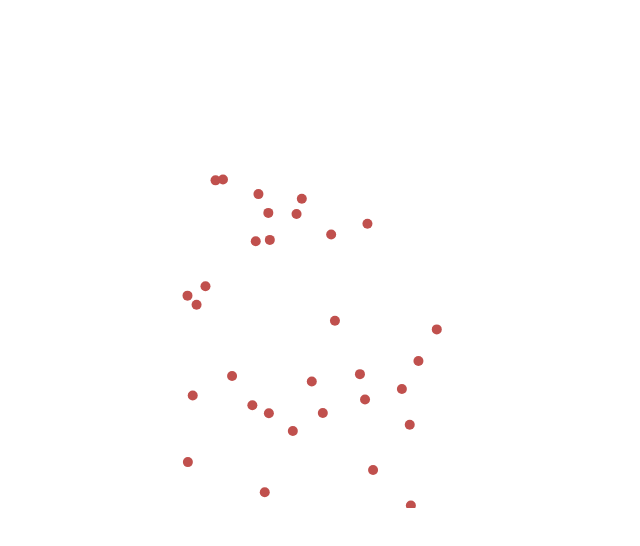
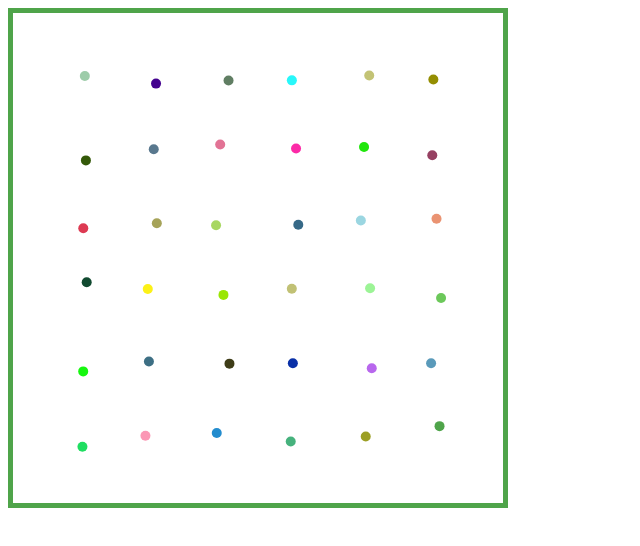
Before and after one commit to O-Junpei/HardSphereMolecularSimulation_withJS, a plain HTML site: page index.html in a window 1280 px wide. Shown: the whole page, without its empty margins (0-640 px from the left). Drawn offline with Linux system fonts and the light colour scheme.

Commit message:
一部関数変更を行った。

```diff
--- a/simulation.js
+++ b/simulation.js
@@ -12,15 +12,15 @@ var RX, RY;
 var VX, VY;
 
 //x- and y-length of simulation region(長方形シミュレーション領域のx,y成分)
-var XL, YL ;
-
+//var XL, YL ;
+/*
 //random number ( the range is from 0. to 1.0 )(0~1に分布する一様乱数列)
 var RAN;
 
 //NRAN:number of random numbers used(使用済みの乱数の数),IX:乱数の生成に使用する
 var NRAN, IX ;
-
-//粒子数
+*/
+//分子数
 var n;
 
 //各々の履歴が入る
@@ -28,85 +28,88 @@ var positionHistory;
 
 //canvas
 var canvas,ctx;
+
+//粒子の色の情報が入る配列
+var colors;
+
+
 var tempNumber;
 
 function draw(){
 
-    RX = new Array();
-    RY = new Array();
-    VX = new Array();
-    VY = new Array();
-    RAN = new Array();
-    positionHistory = new Array();
-    var partnr = new Array();
-    var d, ndens, vdens, temp, i, j, k, ii, ncol, ncolmx, nbump;
-    var op, inp, onoi, tstep, tij, tim, timbig, dsp;
-    var coltim = new Array();
-    var rx0 = new Array();
-    var ry0 = new Array();
+  //配列の初期化
+  generateAry();
 
-    //*---parameter (1)　---*/
+  //乱数生成
+  rancal();
+
+  //---parameter (1)　---
   //n:系の分子数を表す,n=16,36,64,100,144,196,256,324,400,484...
   n = 36;
 
-    //分子の面積分率(0.3で気相、0.5で液層、0.7で固層)
-    vdens  = 0.7;
-    //系の設定温度,T
-    temp   = 5.0;
-    //分子の直径
-    d      = 1.;
-    //分子の数密度
-    ndens  = vdens*(4./Math.PI) ;
-    //分子直径の二乗
-    dsq    = d*d ;
-    //
-    timbig = 1.e10 ;
 
-    /*--- parameter (2) ---*/
-    ncolmx =  500 ;
-    inp    = 0 ;
-    /*--- parameter (3) ---*/
-    IX     = 0 ;
+  //canvas関連の初期設定
+  setCanvas() ;
 
-    rancal() ;
-    NRAN   = 1 ;
+  //canvasに枠を作成する。
+  makeFrame();
 
-  //canvasの設定
-  canvas = document.getElementById('drawView');
-  if (!canvas.getContext){
-    alert("fail to load");
-  }
-  ctx = new Array();
+  //粒子用の色を作成
+  makeColors();
 
-  for (var i = 1; i < n; i++) {
-     ctx[i] = canvas.getContext('2d');
-  }
 
-　　/*--- initial configuration(初期設定) ---*/
+　　//--- initial configuration(初期設定) ---//
   //set initial positions(初期位置の指定)
-  iniposit( n, ndens ) ;
+  iniposit(n) ;
 
   // set initial velocities (初期速度の設定)
-  inivel( n, temp ) ;
+  inivel(n) ;
 
-  //各々の分子の初期速度
+  showPrinciple(0);
 
-  //scale velocities(系の分子数が合うようにスケーリングする)
-  scalevel( n, temp ) ;
+
+  //ctx[0].clearRect(0, 0, 500, 500);
+
+
+
+  var count = 1;
+  var countup = function(){
+
+    //消して枠を作る
+    ctx[0].clearRect(0, 0, 500, 500);
+    makeFrame();
+    calcPositions(count);
+    showPrinciple(count);
+    count ++;
+  　 setTimeout(countup, 1000);
+　 }
+　 countup();
+
+
+
+
+  // cal collision time for each moledcule(衝突するまでの時間を求める)
+  /*
+  for( i=1 ; i<=n ; i++ ) {
+    collist( n, dsq, i, coltim, partnr ) ;
+  }
+}\
+
+
 
   // cal collision time for each moledcule(衝突するまでの時間を求める)
   for( i=1 ; i<=n ; i++ ) {
     collist( n, dsq, i, coltim, partnr ) ;
   }
 
-  /*--- initialization ---*/
+  //--- initialization ---//
   tim   = 0. ; nbump = 0  ;
 
-　　/*----------------------    equilibration   ----------------------*/
+　　//----------------------    equilibration   ----------------------//
 
 
 　　for ( ncol=1 ; ncol<=ncolmx ; ncol++ ) {
-    /*--- locate minimum collision time ---*/
+    //--- locate minimum collision time ---//
     tij = timbig ;
     for ( k=1 ; k<=n ; k++ ) {
       if ( coltim[k] < tij ) {
@@ -114,13 +117,13 @@ function draw(){
           i  = k ;
         }
       }
-    /*--- coll. for i and j ---*/
+    //--- coll. for i and j ---//
     tstep  = tij ;
     j      = partnr[i] ;
     tim   += tstep ;
     nbump +=  1 ;
 
-    /*--- advance particle position ---*/
+    //--- advance particle position ---//
     for ( k=1 ; k<=n ; k++ ) {
       coltim[k] += - tstep ;
       RX[k]     += VX[k]*tstep ;
@@ -128,17 +131,17 @@ function draw(){
       RX[k]     += - Math.floor( RX[k]/XL - 0.5 )*XL ;
       RY[k]     += - Math.floor( RY[k]/YL - 0.5 )*YL ;
     }
-    /*--- compute coll. dynamics ---*/
+    //--- compute coll. dynamics ---//
     bump( d, i, j ) ;
-    /*---  for those mol. whose pointers ---*/
-    /*---     are i-th or j-th mol.      ---*/
+    //---  for those mol. whose pointers ---//
+    //---     are i-th or j-th mol.      ---//
     collist( n, dsq, i, coltim, partnr ) ;
     collist( n, dsq, j, coltim, partnr ) ;
     for( k=1 ; k<=n ; k++ ) {
       if( (partnr[k] == i) || (partnr[k] == j) )
         collist( n, dsq, k, coltim, partnr ) ;
     }
-    /*--- for data output ---*/
+    //--- for data output ---//
 
     var principlePositions = new Array();
     for( k=1 ; k<=n ; k++ ) {
@@ -157,39 +160,86 @@ function draw(){
     positionHistory[ncol] = principlePositions;
   }
 
-  tempNumber = 1;
-  var count = 0;
-  var countup = function(){
-  ctx[1].clearRect(0, 0, 500, 500);
-  showAllPrinciple();
-　 setTimeout(countup, 1000);
-　 }
-　  countup();
+*/
 }
 
+
+function generateAry(){
+  RX = new Array();
+  RY = new Array();
+  VX = new Array();
+  VY = new Array();
+  positionHistory = new Array();
+  ctx = new Array();
+  colors = new Array();
+}
+
+
+
+function setCanvas(){
+  //canvasの設定
+  canvas = document.getElementById('drawView');
+  if (!canvas.getContext){
+    alert("fail to load");
+  }
+  for (var i = 0; i < n; i++) {
+    ctx[i] = canvas.getContext('2d');
+  }
+}
+
+function makeFrame(){
+  var frames = canvas.getContext('2d');
+  frames.beginPath();
+  frames.fillRect(0, 0, 500, 5);
+  frames.fillRect(0, 0, 5, 500);
+  frames.fillRect(0, 495, 500, 5);
+  frames.fillRect(495, 0, 5, 500);
+}
+
+function makeColors(){
+  for (var i = 0; i < n; i++) {
+    var red = Math.round(Math.random() * 255);
+    var redStr = String(red);
+    var green = Math.round(Math.random() * 255);
+    var greenStr = String(green);
+    var blue = Math.round(Math.random() * 255);
+    var blueStr = String(blue);
+    var color = "rgb(" + red +"," + greenStr + "," + blueStr+")";
+    colors[i] = color;
+    console.log("%s" , color);
+  }
+}
+
+
+
+/*
 function showAllPrinciple(){
     for (var i = 1; i < n; i++) {
         showPrinciple(i);
     }
       tempNumber ++;
 }
+*/
+function showPrinciple(t){
 
-function showPrinciple(n){
-  var x = positionHistory[tempNumber][n]["x"]*50;
-  var y = positionHistory[tempNumber][n]["y"]*50;
+  for (var i = 0; i < n; i++) {
 
-  ctx[n].beginPath();
-  ctx[n].fillStyle = 'rgb(192, 80, 77)'; // 赤
-  ctx[n].arc(x, y, 5, 0, Math.PI*2, false);
-  ctx[n].closePath();
-  ctx[n].fill();
+    var x = positionHistory[t][i]["x"];
+    var y = positionHistory[t][i]["y"];
+
+    ctx[i].beginPath();
+    ctx[i].arc(x, y, 5, 0, Math.PI*2, false);
+    ctx[i].fillStyle = colors[i];
+    ctx[i].closePath();
+    ctx[i].fill();
+  }
 }
 
-/*+++ fun scalevel +++*/
+//+++ fun scalevel +++//
 function scalevel(n, temp ){
   var  vxi, vyi, velx, vely, tx, ty, t ;
   var  c1 ,i;
-  /*--- zero total momentum ---*/
+  //--- zero total momentum ---//
   velx = 0. ;  vely = 0. ;
   for( i=1 ; i<=n ; i++ ) {
     vxi   = VX[i] ;
@@ -204,8 +254,8 @@ function scalevel(n, temp ){
     VX[i] += - velx ;
     VY[i] += - vely ;
   }
-  /*--- correct velocities to satisfy ---*/
-  /*-   specified temperature           -*/
+  //--- correct velocities to satisfy ---//
+  //-   specified temperature           -//
   tx = 0. ; ty = 0. ;
   for ( i=1 ; i<=n ; i++ ) {
     vxi  = VX[i] ;
@@ -227,52 +277,53 @@ function scalevel(n, temp ){
 
 
 //初期位置を設定する
-function iniposit(n, ndens ){
-    var  rxi, ryi, rx0, ry0, a , ax , ay , c1 ;
-    var     i , j , kx , ky , k  , p , iface ;
+function iniposit(n){
 
-    //set mol. at close-packed lattice points(最密格子上に分子を設置する)
-    a  = Math.sqrt(  (2/Math.sqrt(3))/ndens  ) ;
-    p  = Math.floor(Math.sqrt( n/4 ));
-    XL = Math.sqrt(3)*a*p;
-    YL = 2*a*p ;
-    ax = Math.sqrt(3)*a ;
-    ay   =  2.*a ;
-    kx = p ; ky = p ;
-    c1 = 0.01 ;
+  var firstDistance = 500 / (Math.sqrt(n)+1);
 
-    // set initial position(初期位置の設定)
-    k    =  0 ;
-    for ( iface=1 ; iface<=4 ; iface++ ) {
-        if( iface == 1 ) {
-            rx0 = c1 ; ry0 = c1 ;
-        } else if( iface == 2 ) {
-            rx0 = c1 ; ry0 = a + c1 ;
-        } else if( iface == 3 ) {
-            rx0 = ax/2. + c1  ;
-            ry0 = a/2.  + c1  ;
-        } else {
-            rx0 = ax/2. + c1  ;
-            ry0 = a*3./2. + c1 ;
+  //X軸方向の初期位置指定
+  for (var i = 0; i < n; i++) {
+    RX[i] = Math.floor(i / Math.sqrt(n))*firstDistance + firstDistance;
   }
-        for( j=0 ; j<=ky-1 ; j++ ) {
-            ryi = j*ay + ry0 ;
-            if ( ryi >= YL )    break ;
-            for ( i=0 ; i<=kx-1 ; i++ ) {
-                rxi = i*ax + rx0 ;
-                if ( rxi >= XL )  break ;
 
-                k += 1 ;
-                RX[k]   =  rxi ;
-                RY[k]   =  ryi ;
+  //Y軸方向の初期位置指定
+  for (i = 0; i < n; i++) {
+    RY[i] = Math.floor(i % Math.sqrt(n))*firstDistance + firstDistance;
   }
+
+  for (var i = 0; i < n; i++) {
+    console.log("RX[%d]=:%f,RY[%d]=:%f" , i, RX[i] , i, RY[i]);
   }
+
+  var positions = new Array();
+  for (var i = 0; i < n; i++) {
+    position = new Object();
+    position['x'] = RX[i];
+    position['y'] = RY[i];
+    positions[i] = position;
   }
+
+  positionHistory[0] = positions;
+  //console.log("%f" , positionHistory[0][1]['y']);
 }
 
 
 // fun inivel初期速度の設定
-function inivel(n, temp ){
+function inivel(n){
+
+  //ボックスミュラー法によるガウス関数分布乱数の生成
+
+  for (var i = 0; i < n; i++) {
+    var x = Math.random();
+    var y = Math.random();
+
+    VX[i] = Math.sqrt(-Math.log(x)) * Math.cos(2*Math.PI*y);
+    VY[i] = Math.sqrt(-Math.log(x)) * Math.sin(2*Math.PI*y);
+  }
+
+
+
+  /*
     var     i ;
     var  c0 , c1 , c2 , c3 , t , vxi , vyi ;
 
@@ -294,11 +345,34 @@ function inivel(n, temp ){
       };
       VX[i] = vxi ;
       VY[i] = vyi ;
+    }*/
+
 }
+
+//tから1秒後の位置を求める
+function calcPositions(t){
+  var positions = new Array();
+
+  for (var i = 0; i < n; i++) {
+    var xNew = positionHistory[(t-1)][i]["x"] + VX[i];
+    var yNew = positionHistory[(t-1)][i]["y"] + VY[i];
+
+    position = new Object();
+    position['x'] = xNew;
+    position['y'] = yNew;
+    positions[i] = position;
+  }
+
+  positionHistory[t] = positions;
+
+  console.log("%f" , positionHistory[t][0]['x']);
+
 }
 
 
-/*+++ fun collist +++*/
+
+
+//+++ fun collist +++//
 function collist(n, dsq, i, coltim, partnr ){
     var  rxi, ryi, rxij, ryij ;
     var  vxi, vyi, vxij, vyij ;
@@ -340,7 +414,7 @@ function collist(n, dsq, i, coltim, partnr ){
 }
 
 
-/*+++ fun bump +++*/
+//+++ fun bump +++//
 function bump( d, i, j ){
     var  rxij , ryij , vxij , vyij , rij , factor ;
     var  cx   , cy ;
@@ -364,9 +438,9 @@ function bump( d, i, j ){
 }
 
 
-/*--- rancal ---*/
+//--- rancal ---//
 function rancal(){
     for (i=1 ; i<NRANMX ; i++ ) {
-        RAN[i] = Math.random()
+        //RAN[i] = Math.random()
     }
 }
--- a/style.css
+++ b/style.css
@@ -1,7 +1,5 @@
 @charset "UTF-8";
 
-#tutorial{
-  margin: 0 auto;
-  width = 450;
-  height= 300;
+#drawView{
+  background-color: red;
 }
```
Lines whose indentation alone changed are shown as unchanged.
